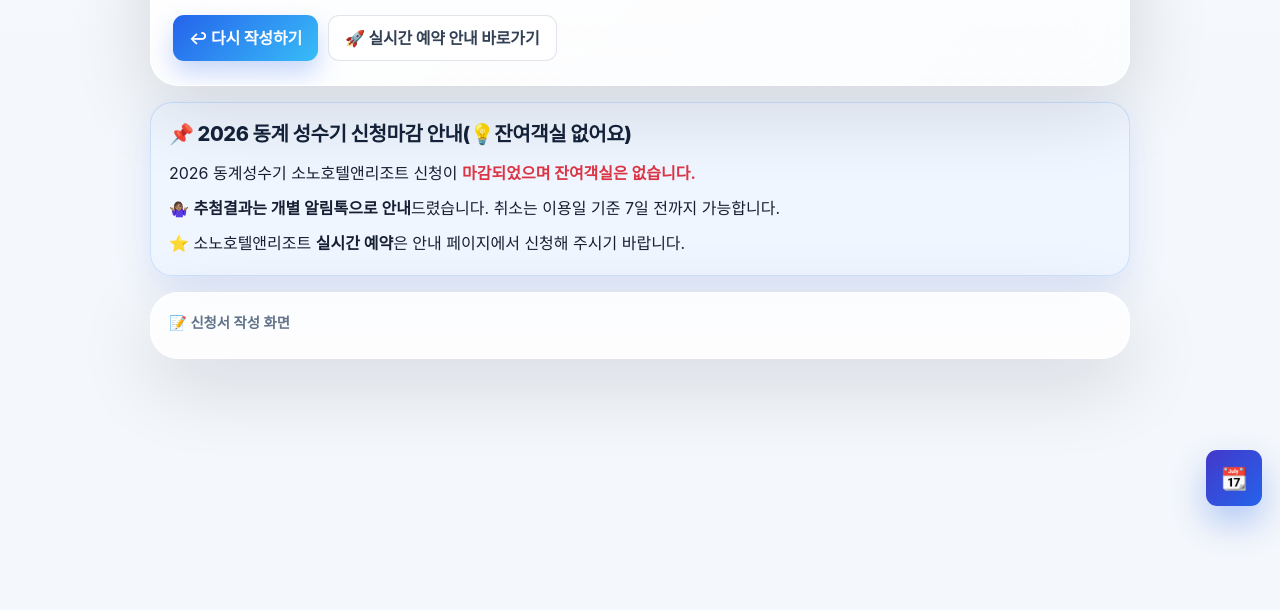
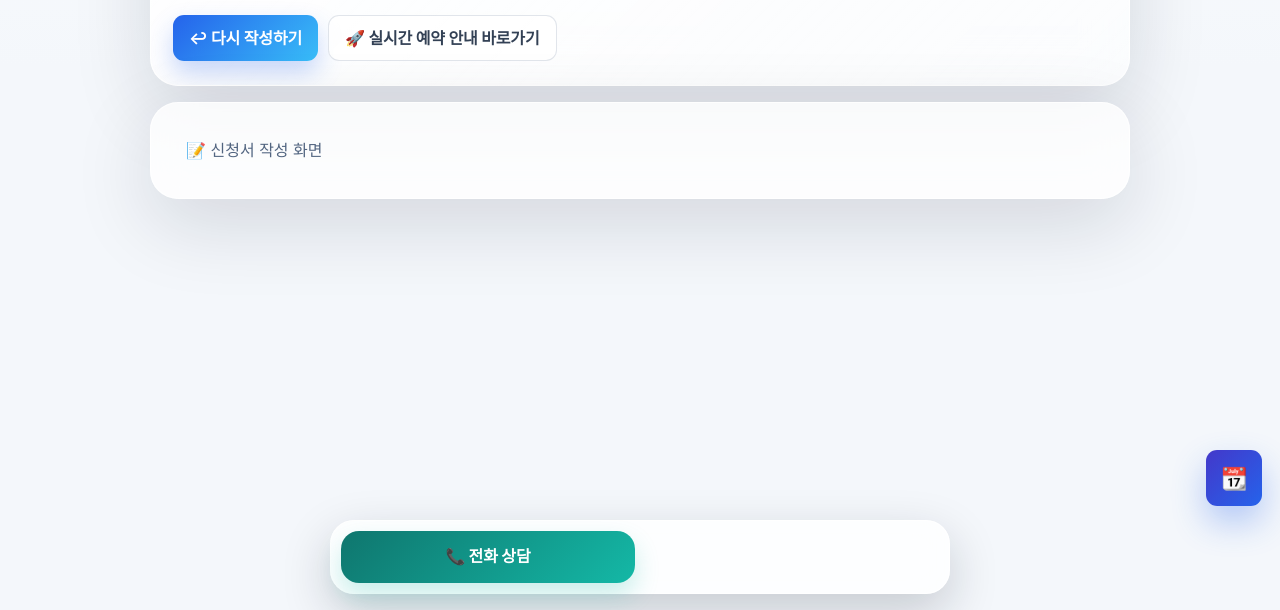
Before and after one commit to ajou9770/event, a plain HTML site: page sono_vac.html in a window 1280 px wide. Shown: the part 190-800 px from the top of the page. Drawn offline with nearby package versions, Linux system fonts and the light colour scheme.

Commit message:
Update sono_vac.html

```diff
--- a/sono_vac.html
+++ b/sono_vac.html
@@ -401,23 +401,30 @@
       </div>
     </section>
 
-    <section id="timeout" class="notice-card">
+    <!--<section id="timeout" class="notice-card">
       <h5>📌 2026 동계 성수기 신청마감 안내(💡잔여객실 없어요)</h5>
       <p class="mb-2">2026 동계성수기 소노호텔앤리조트 신청이 <strong class="text-danger">마감되었으며 잔여객실은 없습니다.</strong> </p>
       <p class="mb-2">🤷🏽‍♀️ <strong>추첨결과는 개별 알림톡으로 안내</strong>드렸습니다. 취소는 이용일 기준 7일 전까지 가능합니다.</p>
       <p class="mb-0">⭐ 소노호텔앤리조트 <strong>실시간 예약</strong>은 안내 페이지에서 신청해 주시기 바랍니다.</p>
-    </section>
+    </section> -->
 
     <section class="content-card">
-      <div class="iframe-toolbar">
-        <span class="iframe-label">📝 신청서 작성 화면</span>
+  <a
+    href="https://script.google.com/macros/s/AKfycbylYSRCKBcCKwtRR5ThQUA00yyPnEPW6mBD0PVveZcr1ANC0_xiG2bRSPztmFIe7tNd/exec"
+    target="_blank"
+    rel="noopener"
+    style="display:block;
+    padding:25px;
+    cursor:pointer;
+    text-decoration:none;
+    color:#526580;
+    position:relative;
+    z-index:10;">
+    📝 신청서 작성 화면
+  </a>
+</section>
 
-      </div>
-      <iframe id="myIframe" src="https://script.google.com/macros/s/AKfycbylYSRCKBcCKwtRR5ThQUA00yyPnEPW6mBD0PVveZcr1ANC0_xiG2bRSPztmFIe7tNd/exec" frameborder="0" marginheight="0" marginwidth="0">로드 중…</iframe>
-    </section>
-  </main>
-
-  <!-- <div class="floating-actions" aria-label="상담 바로가기">
+  <div class="floating-actions" aria-label="상담 바로가기">
     <div onclick="callon()" id="icon_call">📞 전화 상담</div>
     <div id="icon">
       <div
@@ -430,7 +437,7 @@
         data-support-multiple-densities="true"
       ></div>
     </div>
-  </div> -->
+  </div>
 
   <button class="calendar-fab" id="showCalendar" onclick="showImg()" aria-label="달력 보기">📆</button>
   <button class="calendar-fab" id="hideCalendar" onclick="imgClose()" aria-label="달력 닫기">✕</button>
```
